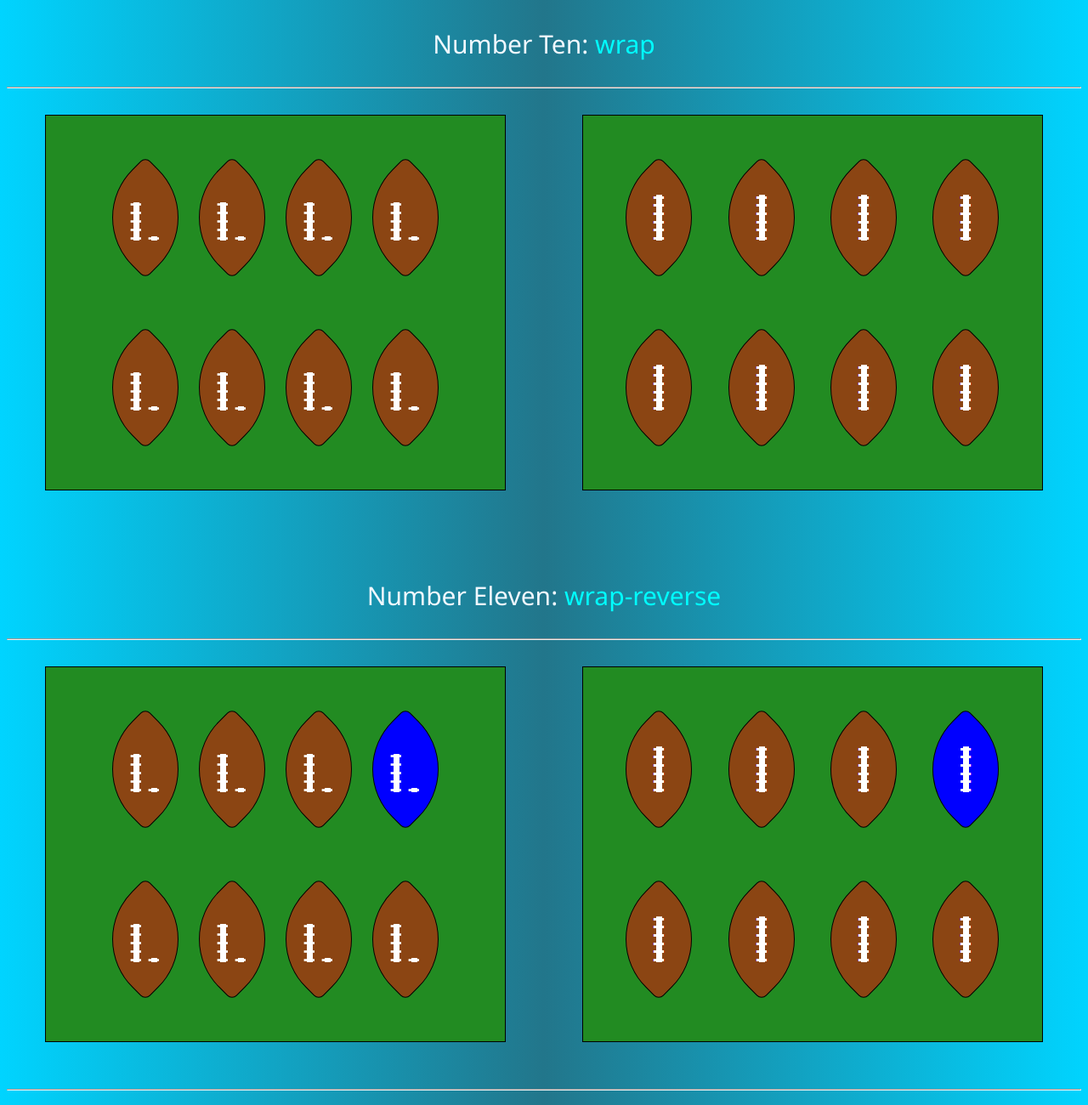
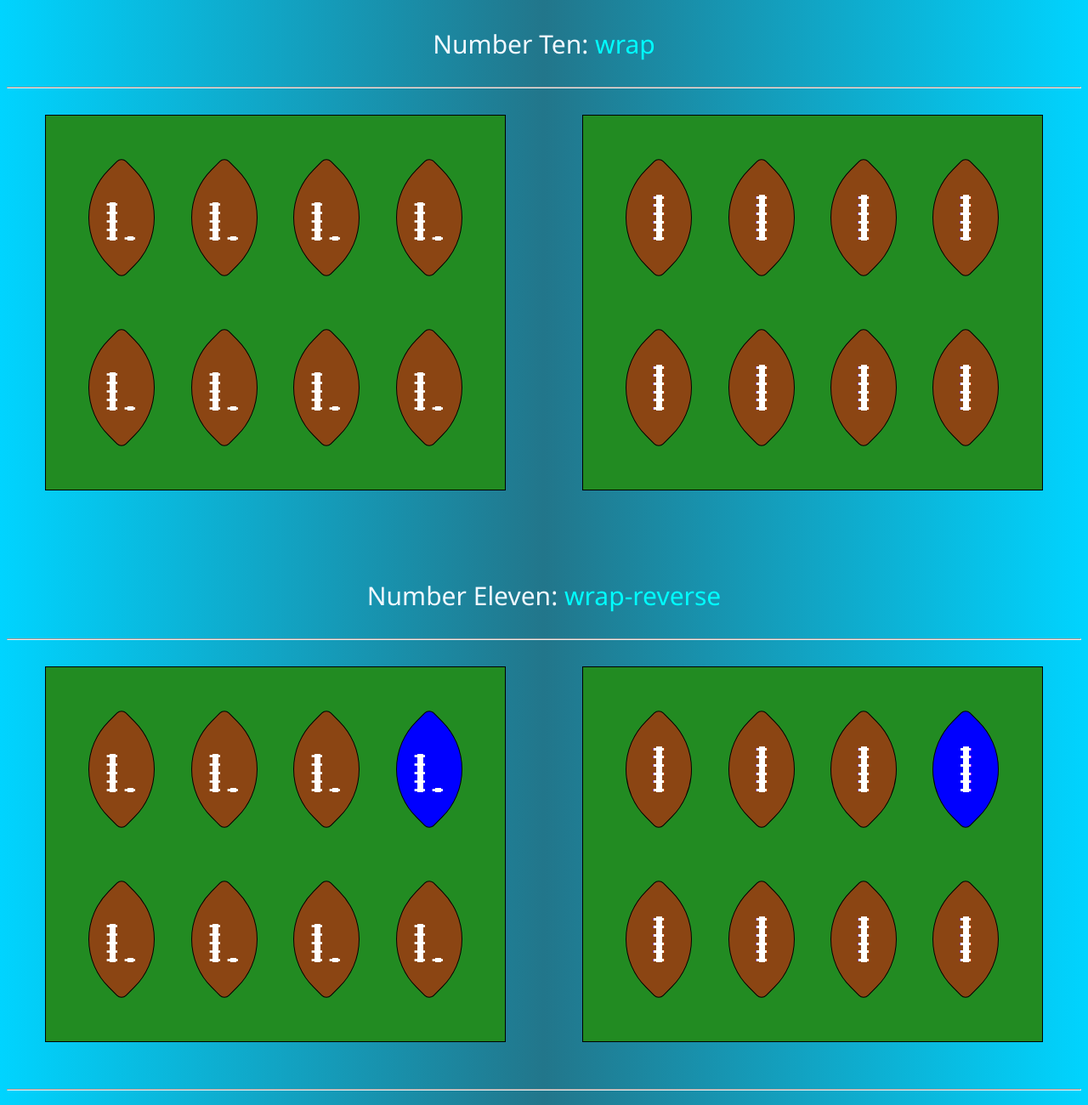
Before and after one commit to WallochMatt/Flexbox-Lab, a plain HTML site: page FlexboxWorksheet_UN_Starter-main/index.html in a window 1280 px wide. Shown: the part 8080-9380 px from the top of the page at 85% size. Drawn offline with Linux system fonts and the light colour scheme.

Commit message:
fix: Adjusted 10 and 11 justify-content value to space-evenly

```diff
--- a/FlexboxWorksheet_UN_Starter-main/worksheet.css
+++ b/FlexboxWorksheet_UN_Starter-main/worksheet.css
@@ -64,7 +64,7 @@
 .container-10 {
     display: flex;
     align-items: center;
-    justify-content: center;
+    justify-content: space-evenly;
     flex-wrap: wrap;
 }
 
@@ -72,7 +72,7 @@
 .container-11 {
     display: flex;
     align-items: center;
-    justify-content: center;
+    justify-content: space-evenly;
     flex-wrap:wrap-reverse;
 }
 
```
